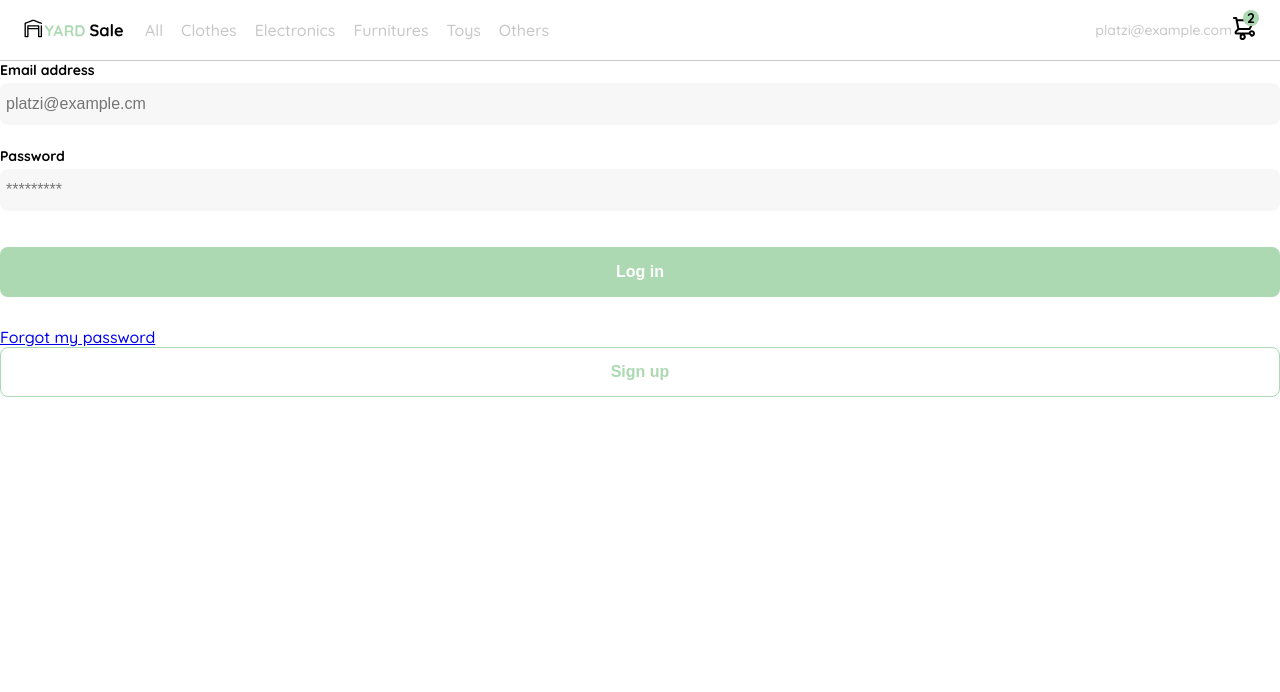
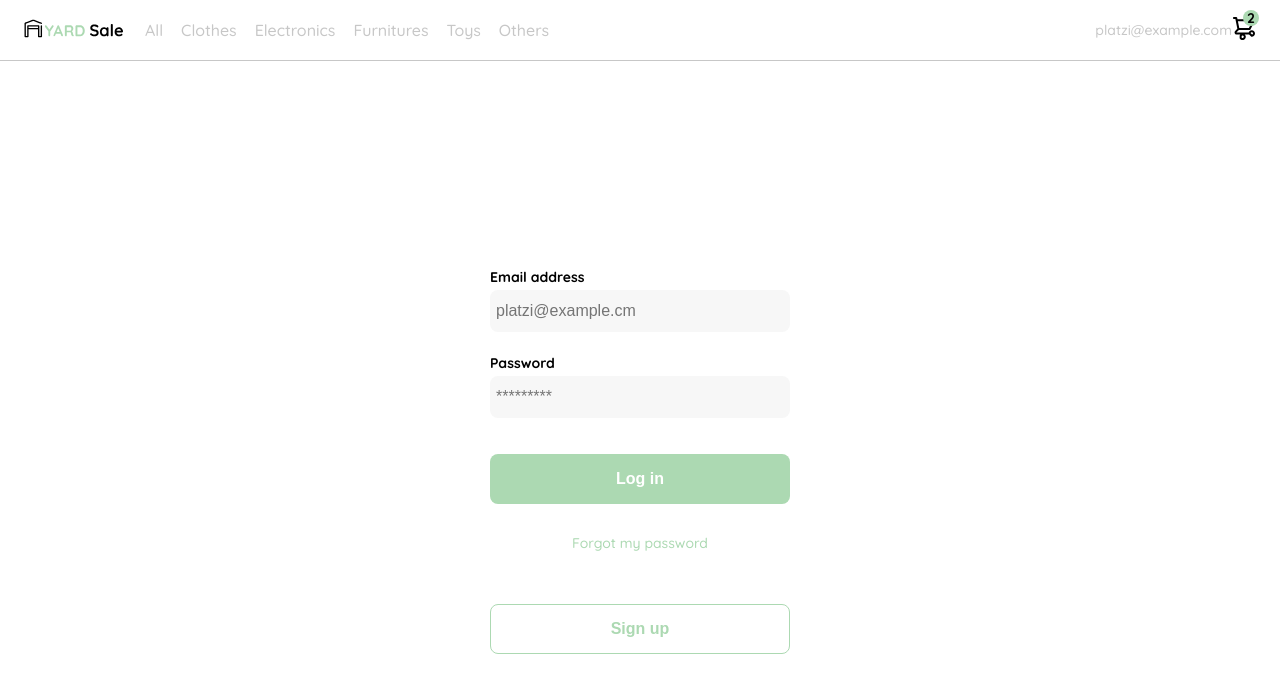
Before and after one commit to Daniela10289/react-shop, a React app: page /login in a window 1280 px wide. Shown: the top 692 px of the page. Built offline with nearby package versions, Linux system fonts and the light colour scheme.

Commit message:
useRef y formularios

```diff
--- a/src/pages/Login.jsx
+++ b/src/pages/Login.jsx
@@ -1,22 +1,44 @@
-import React from 'react';
+import React, { useRef } from 'react';
 import '@styles/Login.scss';
 
 import logo_yard_sale from '@logos/logo_yard_sale.svg';
 
 const Login = () => {
+	const form = useRef(null);
+
+	const handleSubmit = (event) => {
+
+		event.preventDefault();
+
+		const formData = new FormData(form.current);
+		const data = {
+			username: formData.get('email'),
+			password: formData.get('password')
+		}
+		console.log(data);
+	}
+
 	return (
 		<div className="Login">
 			<div className="Login-container">
 				<img src={logo_yard_sale} alt="logo" className="logo" />
-				<form action="/" className="form">
+				<form action="/" className="form" ref={form}>
 					<label htmlFor="email" className="label">Email address</label>
-					<input type="text" id="email" placeholder="platzi@example.cm" className="input input-email" />
+					<input type="text" name="email" placeholder="platzi@example.cm" className="input input-email" />
 					<label htmlFor="password" className="label">Password</label>
-					<input type="password" id="password" placeholder="*********" className="input input-password" />
-					<input type="submit" value="Log in" className="primary-button login-button" />
+					<input type="password" name="password" placeholder="*********" className="input input-password" />
+					<button
+						onClick={handleSubmit}
+						className="primary-button login-button">
+						Log in
+					</button>
 					<a href="/">Forgot my password</a>
 				</form>
-				<button className="secondary-button signup-button">Sign up</button>
+				<button
+					className="secondary-button signup-button"
+				>
+					Sign up
+				</button>
 			</div>
 		</div>
 	);
--- a/src/styles/Login.scss
+++ b/src/styles/Login.scss
@@ -1,14 +1,14 @@
 @import 'vars';
 
-.login {
+.Login {
 	width: 100%;
 	height: 100vh;
 	display: grid;
 	place-items: center;
 }
-.form-container {
+.Login-container {
 	display: grid;
-    grid-template-rows: auto 1fr auto; /*una fraccion*/
+	grid-template-rows: auto 1fr auto;
 	width: 300px;
 }
 .logo {
@@ -17,22 +17,16 @@
 	justify-self: center;
 	display: none;
 }
-.title {
-    font-size: var(--lg); /*Asi se usan las variables*/
-    margin-bottom: 12px;
-    text-align: center;
-}
-.subtitle {
-    color: var(--very-light-pink);
-    font-size: var(--md);
-    font-weight: 300;
-    margin-top: 0;
-    margin-bottom: 32px;
-    text-align: center;
-}
 .form {
 	display: flex;
 	flex-direction: column;
+}
+.form a {
+	color: var(--hospital-green);
+	font-size: var(--sm);
+	text-align: center;
+	text-decoration: none;
+	margin-bottom: 52px;
 }
 .label {
 	font-size: var(--sm);
@@ -48,11 +42,25 @@
 	padding: 6px;
 	margin-bottom: 12px;
 }
+.input-email {
+	margin-bottom: 22px;
+}
 .primary-button {
 	background-color: var(--hospital-green);
 	border-radius: 8px;
 	border: none;
 	color: var(--white);
+	width: 100%;
+	cursor: pointer;
+	font-size: var(--md);
+	font-weight: bold;
+	height: 50px;
+}
+.secondary-button {
+	background-color: var(--white);
+	border-radius: 8px;
+	border: 1px solid var(--hospital-green);
+	color: var(--hospital-green);
 	width: 100%;
 	cursor: pointer;
 	font-size: var(--md);
```
Lines whose indentation alone changed are shown as unchanged.
